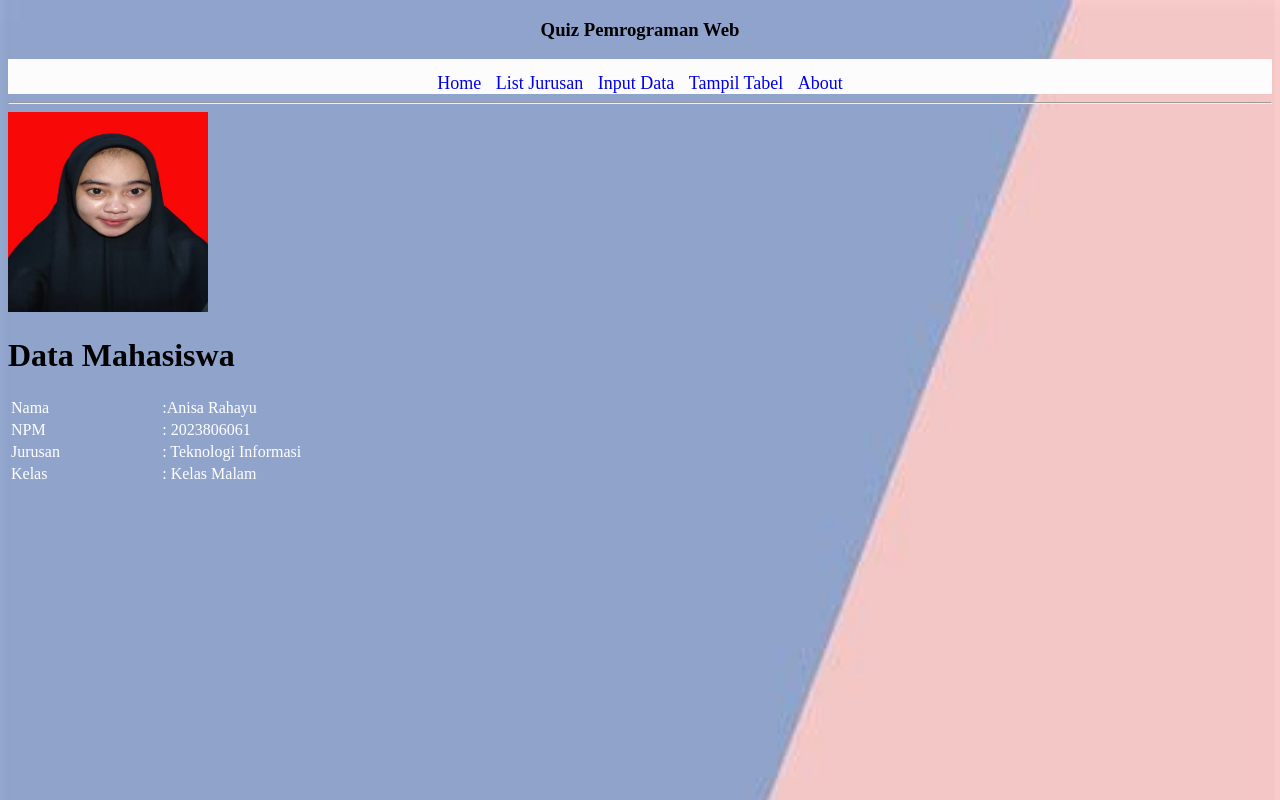
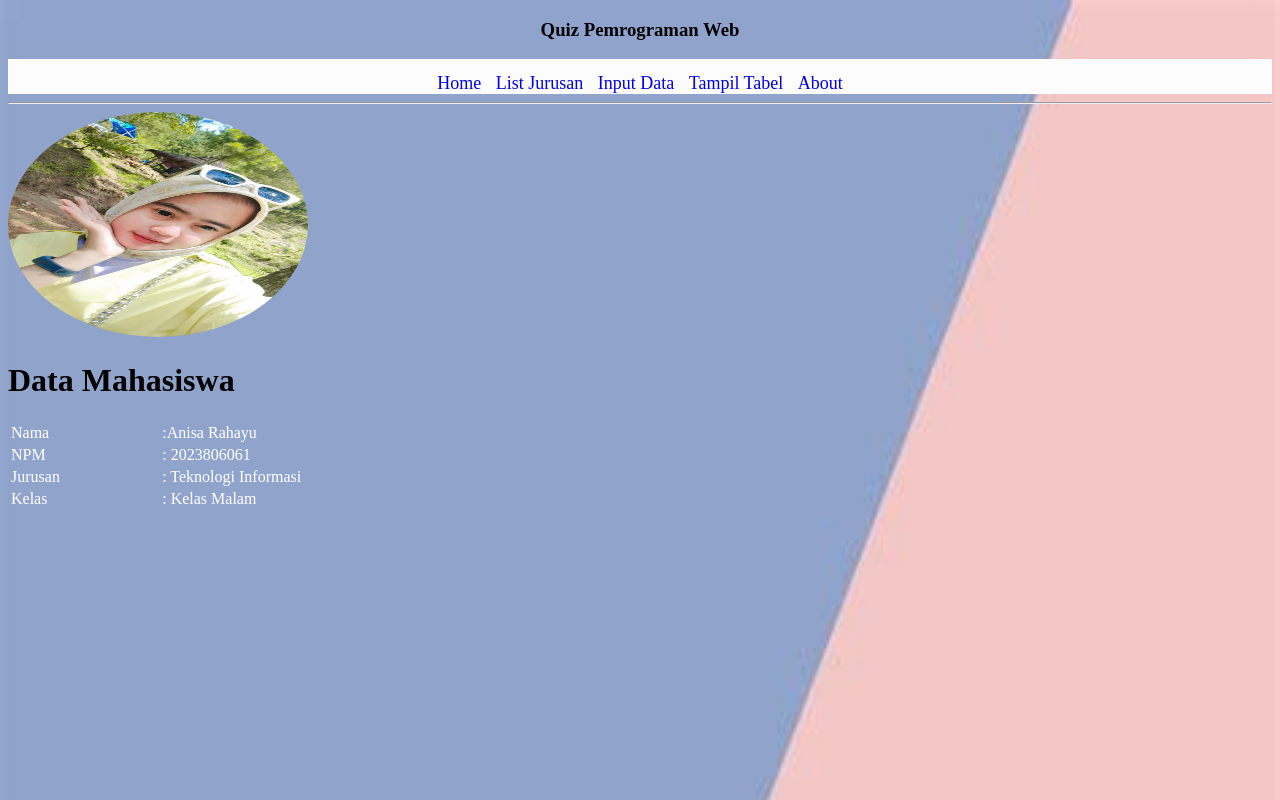
Before and after one commit to FuadNurKhoirul/Quiz-prog-web, a plain HTML site: page index.html in a window 1280 px wide. Drawn offline with Linux system fonts and the light colour scheme.

Commit message:
index.html

```diff
--- a/index.html
+++ b/index.html
@@ -16,7 +16,7 @@
             <a href="about.html" class="button">About</a>
         </div>
 <hr>
-    <tr><td colspan="2" bgcolor="#fff000"><img src="nisa.jpg" width="200px" height="200px" border-radius:100%></td></tr>
+    <tr><td colspan="2" bgcolor="#fff000"><img src="ini.jpg" style= "width:300px; height:225px; border-radius:100%"></td></tr>
     <h1>Data Mahasiswa</h1>
     <table align="center">
         <tr>
```
